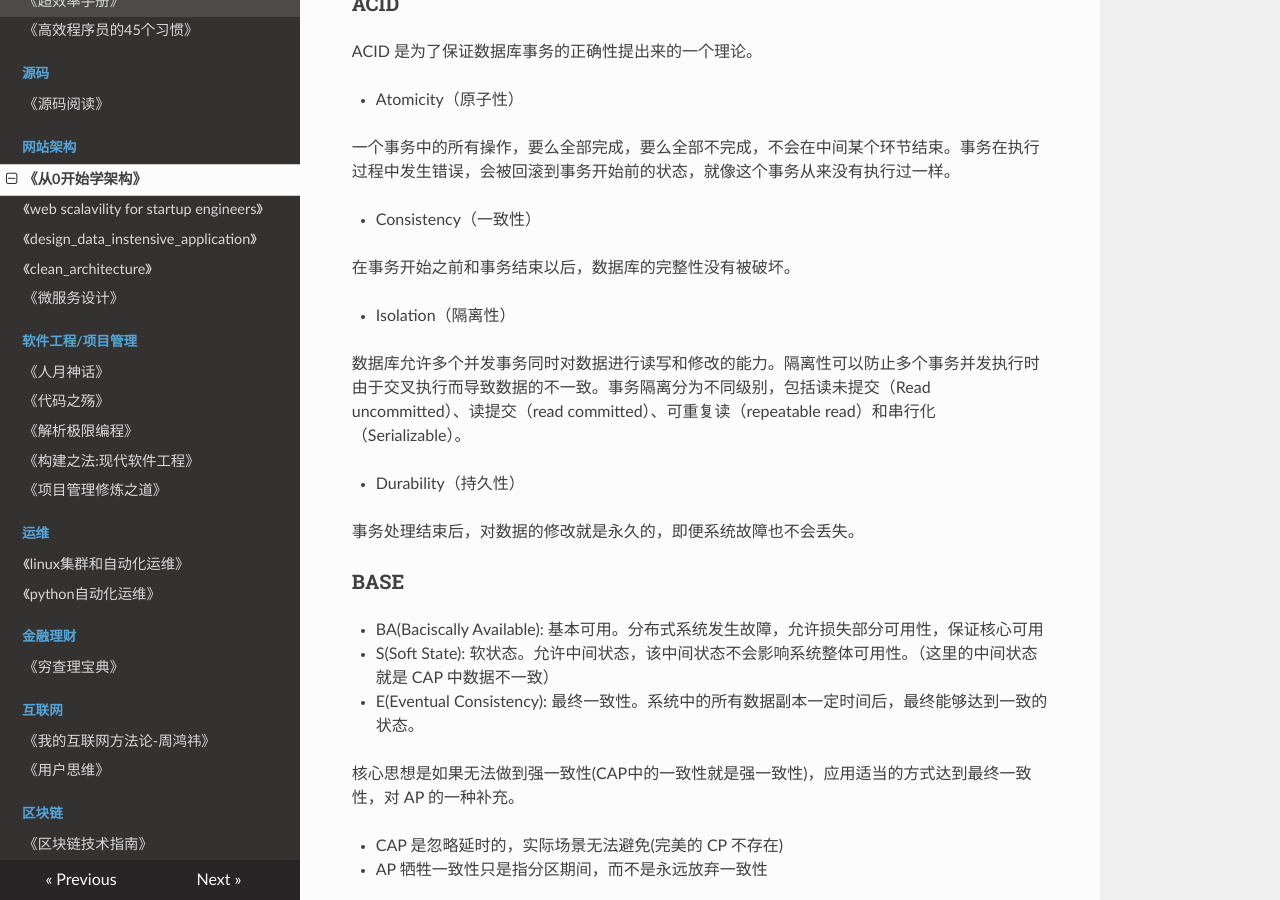
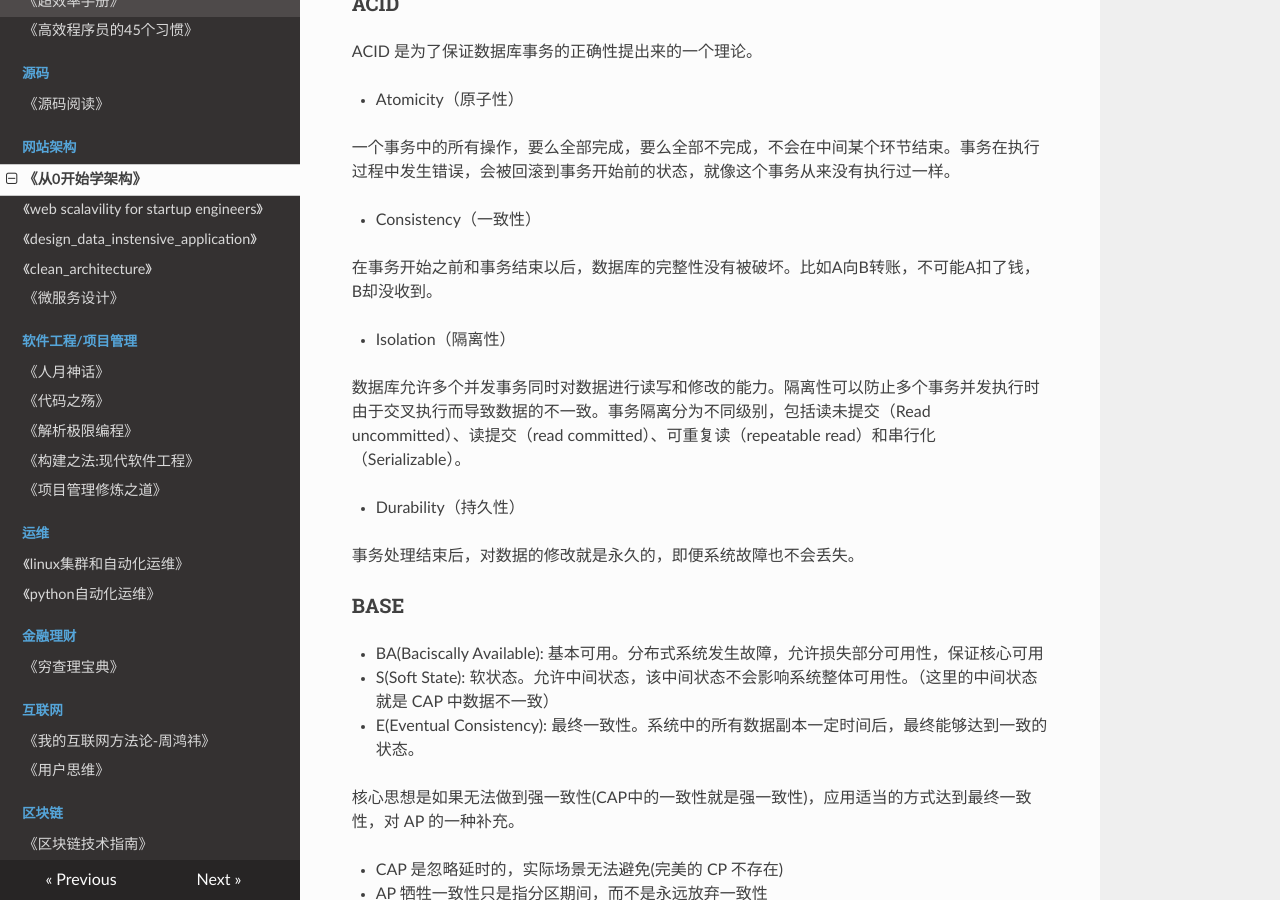
Before and after one commit to PegasusWang/booknotes, an MkDocs documentation site: the page built from docs/网站架构/从0开始学架构/从0开始学架构.md, in a window 1280 px wide and 900 px high, scrolled down 1500 px. Built offline with MkDocs 1.6.1, drawn with Linux system fonts in a browser that asks for light colours; nearby versions of some CDN libraries; old or Windows-style settings are respelled for this version of MkDocs.

Commit message:
consistency comment

```diff
--- a/docs/网站架构/从0开始学架构/从0开始学架构.md
+++ b/docs/网站架构/从0开始学架构/从0开始学架构.md
@@ -46,7 +46,7 @@ ACID 是为了保证数据库事务的正确性提出来的一个理论。
 
 - Consistency（一致性）
 
-在事务开始之前和事务结束以后，数据库的完整性没有被破坏。
+在事务开始之前和事务结束以后，数据库的完整性没有被破坏。比如A向B转账，不可能A扣了钱，B却没收到。
 
 - Isolation（隔离性）
 
```
